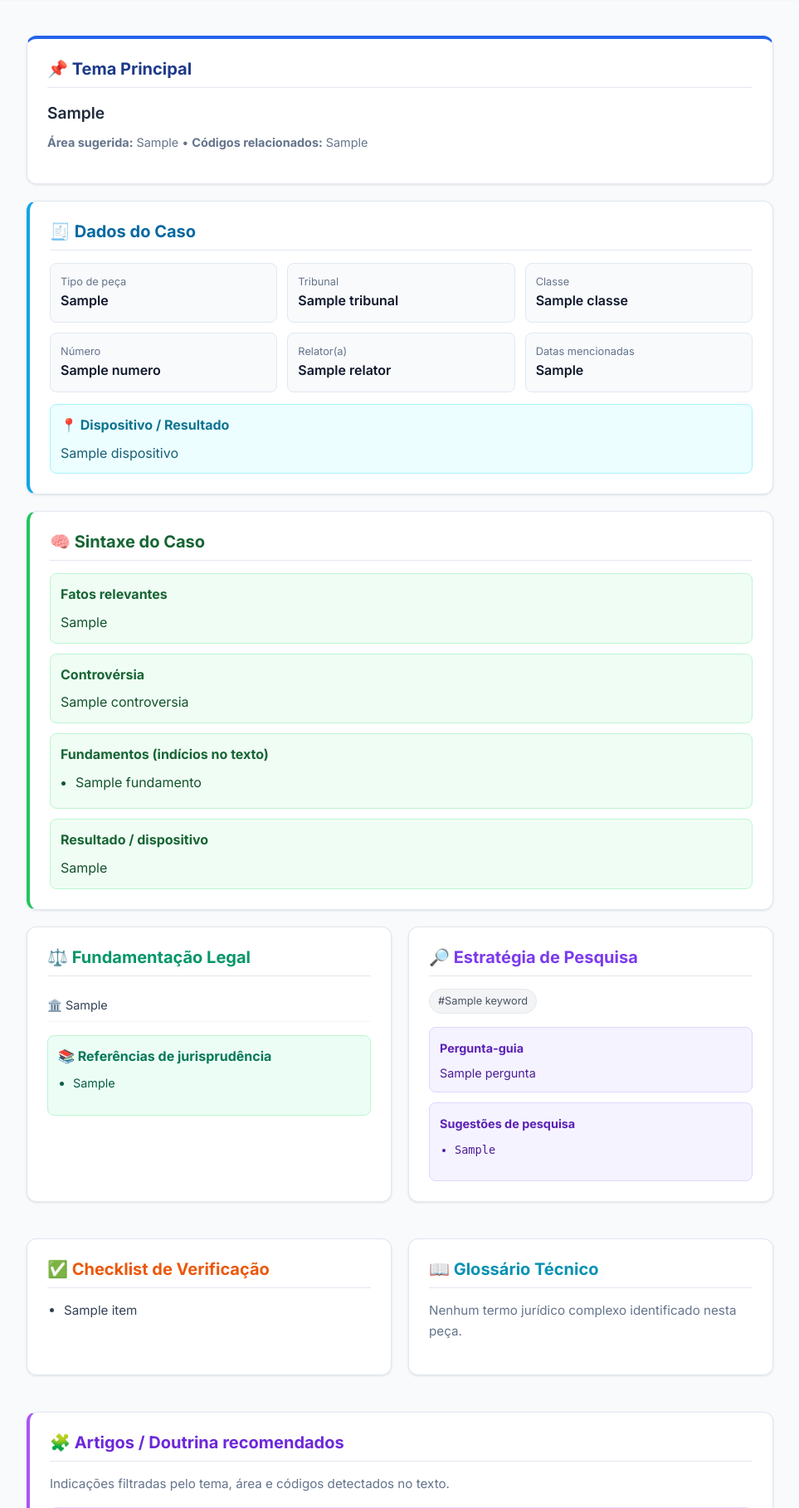
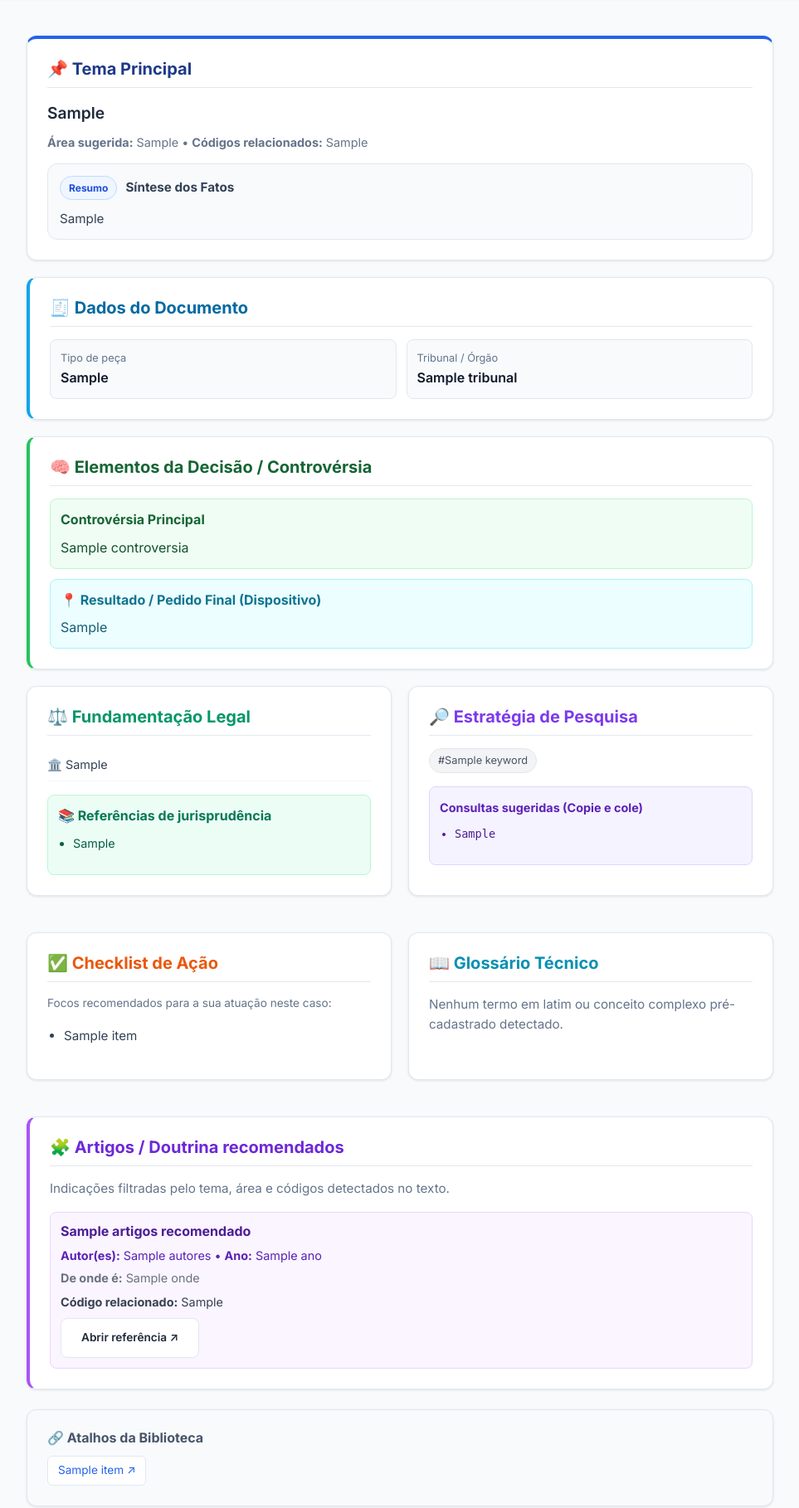
Before and after one commit to sabrinaandraderocha-cmyk/lumen-juridico, a Flask app: template templates/resultado.html in a window 1280 px wide. Shown: the part 395-2213 px from the top of the page at 83% size, without its empty margins (158-1121 px from the left). Run offline with Flask 3, Linux system fonts and the light colour scheme; the template is opened without the code that fills it: most values are stand-ins (such as "Sample title", 1, 10 or a date in 2020).

Commit message:
Atualizar o resultado.html

```diff
--- a/templates/resultado.html
+++ b/templates/resultado.html
@@ -33,9 +33,6 @@
 
   <div style="max-width: 900px; margin: 0 auto;">
 
-    <!-- =======================
-         TEMA + SÍNTESE
-         ======================= -->
     <section class="card shadow-sm" style="margin-bottom: 20px; border-top: 4px solid #2563eb;">
       <h2 style="color: #1e3a8a; display: flex; align-items: center; gap: 8px;">
         📌 Tema Principal
@@ -57,142 +54,58 @@
         </p>
       {% endif %}
 
-      {# ===== SÍNTESE DO CASO "LIMPA" ===== #}
-      {% if out.resumo %}
-        {% set resumo_limpo = (out.resumo
-          | replace("EMENTA:", "")
-          | replace("Ementa:", "")
-          | replace("EMENTA", "")
-          | replace("Ementa", "")
-          | trim
-        ) %}
-
-        {% if resumo_limpo and (resumo_limpo|length) >= 40 %}
-          <div class="syn-box">
-            <div class="syn-head">
-              <span class="syn-badge">Resumo</span>
-              <span class="syn-title">Síntese do caso</span>
-            </div>
-            <p class="syn-text">{{ resumo_limpo }}</p>
+      {# ===== SÍNTESE DO CASO (Agora alimentada pela IA) ===== #}
+      {% if out.sintaxe_caso and out.sintaxe_caso.fatos_relevantes %}
+        <div class="syn-box">
+          <div class="syn-head">
+            <span class="syn-badge">Resumo</span>
+            <span class="syn-title">Síntese dos Fatos</span>
           </div>
-        {% else %}
-          <div class="syn-box syn-empty">
-            <div class="syn-head">
-              <span class="syn-badge">Resumo</span>
-              <span class="syn-title">Síntese do caso</span>
-            </div>
-            <p class="syn-text muted">
-              Sem ementa clara no texto enviado. Use a “Sintaxe do Caso” abaixo para entender fatos, controvérsia e resultado.
-            </p>
-          </div>
-        {% endif %}
+          <p class="syn-text">{{ out.sintaxe_caso.fatos_relevantes }}</p>
+        </div>
       {% endif %}
     </section>
 
-    <!-- =======================
-         METADADOS DO CASO + DISPOSITIVO
-         ======================= -->
-    {% if out.meta or out.dispositivo %}
+    {% if out.meta.tipo_peca_detectado or out.meta.tribunal %}
       <section class="card shadow-sm" style="margin-bottom: 20px; border-left: 4px solid #0ea5e9;">
         <h2 style="color: #0369a1; display: flex; align-items: center; gap: 8px;">
-          🧾 Dados do Caso
+          🧾 Dados do Documento
         </h2>
 
-        {% set meta = out.meta or {} %}
         <div style="display:grid; grid-template-columns: repeat(auto-fit, minmax(220px, 1fr)); gap: 12px; margin-top: 10px;">
           <div style="background:#f8fafc; border:1px solid #e2e8f0; border-radius:8px; padding:12px;">
             <div class="muted" style="font-size:0.8rem;">Tipo de peça</div>
-            <div style="font-weight:600; color:#0f172a;">{{ meta.tipo_peca_detectado or "—" }}</div>
+            <div style="font-weight:600; color:#0f172a;">{{ out.meta.tipo_peca_detectado or "Não identificado" }}</div>
           </div>
 
           <div style="background:#f8fafc; border:1px solid #e2e8f0; border-radius:8px; padding:12px;">
-            <div class="muted" style="font-size:0.8rem;">Tribunal</div>
-            <div style="font-weight:600; color:#0f172a;">{{ meta.tribunal or "—" }}</div>
-          </div>
-
-          <div style="background:#f8fafc; border:1px solid #e2e8f0; border-radius:8px; padding:12px;">
-            <div class="muted" style="font-size:0.8rem;">Classe</div>
-            <div style="font-weight:600; color:#0f172a;">{{ meta.classe or "—" }}</div>
-          </div>
-
-          <div style="background:#f8fafc; border:1px solid #e2e8f0; border-radius:8px; padding:12px;">
-            <div class="muted" style="font-size:0.8rem;">Número</div>
-            <div style="font-weight:600; color:#0f172a;">
-              {% if meta.numero %}{{ meta.numero }}{% elif meta.numero_cnj %}{{ meta.numero_cnj }}{% else %}—{% endif %}
-            </div>
-          </div>
-
-          <div style="background:#f8fafc; border:1px solid #e2e8f0; border-radius:8px; padding:12px;">
-            <div class="muted" style="font-size:0.8rem;">Relator(a)</div>
-            <div style="font-weight:600; color:#0f172a;">{{ meta.relator or "—" }}</div>
-          </div>
-
-          <div style="background:#f8fafc; border:1px solid #e2e8f0; border-radius:8px; padding:12px;">
-            <div class="muted" style="font-size:0.8rem;">Datas mencionadas</div>
-            <div style="font-weight:600; color:#0f172a;">
-              {% if meta.datas_mencionadas %}
-                {{ meta.datas_mencionadas|join(" • ") }}
-              {% else %}
-                —
-              {% endif %}
-            </div>
+            <div class="muted" style="font-size:0.8rem;">Tribunal / Órgão</div>
+            <div style="font-weight:600; color:#0f172a;">{{ out.meta.tribunal or "Não especificado" }}</div>
           </div>
         </div>
-
-        {% if out.dispositivo %}
-          <div style="margin-top:14px; background:#ecfeff; border:1px solid #a5f3fc; padding:12px; border-radius:8px;">
-            <strong style="color:#0e7490;">📍 Dispositivo / Resultado</strong>
-            <p style="margin:8px 0 0 0; color:#155e75; line-height:1.55;">
-              {{ out.dispositivo }}
-            </p>
-          </div>
-        {% endif %}
       </section>
     {% endif %}
 
-    <!-- =======================
-         SINTAXE DO CASO
-         ======================= -->
     {% if out.sintaxe_caso %}
       <section class="card shadow-sm" style="margin-bottom: 20px; border-left: 4px solid #22c55e;">
         <h2 style="color: #166534; display: flex; align-items: center; gap: 8px;">
-          🧠 Sintaxe do Caso
+          🧠 Elementos da Decisão / Controvérsia
         </h2>
 
         <div style="display:grid; grid-template-columns: 1fr; gap: 12px; margin-top: 10px;">
-          {% if out.sintaxe_caso.fatos_relevantes %}
+          {% if out.sintaxe_caso.controversia %}
             <div style="background:#f0fdf4; border:1px solid #bbf7d0; padding:12px; border-radius:8px;">
-              <strong style="color:#166534;">Fatos relevantes</strong>
+              <strong style="color:#166534;">Controvérsia Principal</strong>
               <p style="margin:8px 0 0 0; color:#14532d; line-height:1.55;">
-                {{ out.sintaxe_caso.fatos_relevantes }}
+                {{ out.sintaxe_caso.controversia }}
               </p>
             </div>
           {% endif %}
 
-          {% if out.sintaxe_caso.controversia or out.pergunta %}
-            <div style="background:#f0fdf4; border:1px solid #bbf7d0; padding:12px; border-radius:8px;">
-              <strong style="color:#166534;">Controvérsia</strong>
-              <p style="margin:8px 0 0 0; color:#14532d; line-height:1.55;">
-                {{ out.sintaxe_caso.controversia or out.pergunta }}
-              </p>
-            </div>
-          {% endif %}
-
-          {% if out.sintaxe_caso.fundamentos %}
-            <div style="background:#f0fdf4; border:1px solid #bbf7d0; padding:12px; border-radius:8px;">
-              <strong style="color:#166534;">Fundamentos (indícios no texto)</strong>
-              <ul style="margin:8px 0 0 0; padding-left: 18px; color:#14532d; line-height:1.6;">
-                {% for fx in out.sintaxe_caso.fundamentos %}
-                  <li style="margin-bottom:6px;">{{ fx }}</li>
-                {% endfor %}
-              </ul>
-            </div>
-          {% endif %}
-
           {% if out.sintaxe_caso.resultado_dispositivo %}
-            <div style="background:#f0fdf4; border:1px solid #bbf7d0; padding:12px; border-radius:8px;">
-              <strong style="color:#166534;">Resultado / dispositivo</strong>
-              <p style="margin:8px 0 0 0; color:#14532d; line-height:1.55;">
+            <div style="background:#ecfeff; border:1px solid #a5f3fc; padding:12px; border-radius:8px;">
+              <strong style="color:#0e7490;">📍 Resultado / Pedido Final (Dispositivo)</strong>
+              <p style="margin:8px 0 0 0; color:#155e75; line-height:1.55;">
                 {{ out.sintaxe_caso.resultado_dispositivo }}
               </p>
             </div>
@@ -201,9 +114,6 @@
       </section>
     {% endif %}
 
-    <!-- =======================
-         GRID 1: FUNDAMENTOS + PESQUISA
-         ======================= -->
     <div style="display: grid; grid-template-columns: repeat(auto-fit, minmax(300px, 1fr)); gap: 20px;">
 
       <section class="card shadow-sm">
@@ -220,7 +130,7 @@
             {% endfor %}
           </ul>
         {% else %}
-          <p class="muted">Nenhuma norma específica detectada.</p>
+          <p class="muted">Nenhuma norma específica destacada.</p>
         {% endif %}
 
         {% if out.fundamentos_juris %}
@@ -250,18 +160,9 @@
           </div>
         {% endif %}
 
-        {% if out.pergunta %}
-          <div style="background:#f5f3ff; padding: 12px; border-radius: 8px; border: 1px solid #ddd6fe; margin-bottom: 12px;">
-            <strong style="color:#5b21b6; font-size: 0.9rem;">Pergunta-guia</strong>
-            <p style="margin: 6px 0 0 0; font-size: 0.9rem; color:#4c1d95; line-height:1.5;">
-              {{ out.pergunta }}
-            </p>
-          </div>
-        {% endif %}
-
         {% if out.queries_juris %}
           <div style="background: #f5f3ff; padding: 12px; border-radius: 8px; border: 1px solid #ddd6fe;">
-            <strong style="color: #5b21b6; font-size: 0.9rem;">Sugestões de pesquisa</strong>
+            <strong style="color: #5b21b6; font-size: 0.9rem;">Consultas sugeridas (Copie e cole)</strong>
             <ul style="margin-top: 8px; padding-left: 18px; font-size: 0.85rem; color: #4c1d95;">
               {% for q in out.queries_juris %}
                 <li style="margin-bottom: 6px;"><code>{{ q }}</code></li>
@@ -272,15 +173,14 @@
       </section>
     </div>
 
-    <!-- =======================
-         GRID 2: CHECKLIST + GLOSSÁRIO
-         ======================= -->
     <div style="display: grid; grid-template-columns: repeat(auto-fit, minmax(300px, 1fr)); gap: 20px; margin-top: 20px;">
 
       <section class="card shadow-sm">
         <h2 style="color: #ea580c; display: flex; align-items: center; gap: 8px;">
-          ✅ Checklist de Verificação
+          ✅ Checklist de Ação
         </h2>
+        <p class="muted" style="font-size: 0.85rem; margin-top: 4px;">Focos recomendados para a sua atuação neste caso:</p>
+
         {% if out.checklist %}
           <ul style="padding-left: 20px; color: #334155; line-height: 1.6; margin-top: 10px;">
             {% for item in out.checklist %}
@@ -312,15 +212,12 @@
             Fonte do glossário: <a href="{{ out.glossario_source }}" target="_blank">{{ out.glossario_source }}</a>
           </p>
         {% else %}
-          <p class="muted" style="margin-top:10px;">Nenhum termo jurídico complexo identificado nesta peça.</p>
+          <p class="muted" style="margin-top:10px;">Nenhum termo em latim ou conceito complexo pré-cadastrado detectado.</p>
         {% endif %}
       </section>
 
     </div>
 
-    <!-- =======================
-         ARTIGOS RECOMENDADOS
-         ======================= -->
     {% if out.artigos_recomendados %}
       <section class="card shadow-sm" style="margin-top: 20px; border-left: 4px solid #a855f7;">
         <h2 style="color:#6d28d9; display:flex; align-items:center; gap:8px;">
@@ -365,9 +262,6 @@
       </section>
     {% endif %}
 
-    <!-- =======================
-         BIBLIOTECA (sem mexer)
-         ======================= -->
     {% if out.sugestoes %}
       <section class="card shadow-sm" style="margin-top: 20px; background: #f8fafc;">
         <h3 style="font-size: 1rem; color: #475569; margin-bottom: 12px;">🔗 Atalhos da Biblioteca</h3>
@@ -408,7 +302,6 @@
       const tema = {{ (out.tema_principal or "Análise")|tojson }};
       const area = {{ (out.area_sugerida or "")|tojson }};
       const codigos = {{ (out.codigos_relacionados or [])|tojson }};
-      const resumo = {{ (out.resumo or "")|tojson }};
       const normas = {{ (out.fundamentos_normas or [])|tojson }};
       const juris = {{ (out.fundamentos_juris or [])|tojson }};
       const checklist = {{ (out.checklist or [])|tojson }};
@@ -418,11 +311,7 @@
 
       const metaTxt =
         `Tipo: ${(meta.tipo_peca_detectado || '—')}\n` +
-        `Tribunal: ${(meta.tribunal || '—')}\n` +
-        `Classe: ${(meta.classe || '—')}\n` +
-        `Número: ${(meta.numero || meta.numero_cnj || '—')}\n` +
-        `Relator(a): ${(meta.relator || '—')}\n` +
-        `Datas: ${(meta.datas_mencionadas && meta.datas_mencionadas.length ? meta.datas_mencionadas.join(' • ') : '—')}`;
+        `Tribunal: ${(meta.tribunal || '—')}`;
 
       const sintaxeTxt =
         (sintaxe && Object.keys(sintaxe).length)
@@ -436,7 +325,7 @@
       const artigosTxt =
         (artigos && artigos.length)
           ? artigos.map(a =>
-              `• ${a.titulo}\n  - Autor(es): ${a.autores || '—'}\n  - Ano: ${a.ano || '—'}\n  - De onde é: ${a.onde || '—'}\n  - Código: ${(a.codigo_relacionado && a.codigo_relacionado.length ? a.codigo_relacionado.join(', ') : '—')}`
+              `• ${a.titulo}\n  - Autor(es): ${a.autores || '—'}\n  - De onde é: ${a.onde || '—'}`
             ).join("\n\n")
           : "—";
 
@@ -447,12 +336,11 @@
         (area ? `ÁREA SUGERIDA: ${area}\n` : "") +
         (codigos && codigos.length ? `CÓDIGOS RELACIONADOS: ${codigos.join(', ')}\n` : "") +
         `\nDADOS DO CASO:\n${metaTxt}\n\n` +
-        `SÍNTESE DO CASO:\n${resumo}\n\n` +
-        (sintaxeTxt ? `SINTAXE DO CASO:\n${sintaxeTxt}\n\n` : "") +
+        `ANÁLISE DO CASO:\n${sintaxeTxt}\n\n` +
         `FUNDAMENTAÇÃO LEGAL:\n${normas.map(n => '• ' + n).join('\n') || '—'}\n\n` +
         `JURISPRUDÊNCIA / REFERÊNCIAS:\n${juris.map(j => '• ' + j).join('\n') || '—'}\n\n` +
         `CHECKLIST PRÁTICO:\n${checklist.map(c => '[ ] ' + c).join('\n') || '—'}\n\n` +
-        `ARTIGOS / DOUTRINA RECOMENDADOS:\n${artigosTxt}`;
+        `DOUTRINA RECOMENDADA:\n${artigosTxt}`;
 
       copyTextToClipboard(texto).then(() => alert("Relatório completo copiado! 📋"));
     }
@@ -469,7 +357,7 @@
     .shadow-sm { box-shadow: 0 1px 3px rgba(0,0,0,0.1); }
     .btn:hover { opacity: 0.9; transform: translateY(-1px); }
 
-    /* ===== SÍNTESE DO CASO (LIMPA) ===== */
+    /* ===== SÍNTESE DO CASO ===== */
     .syn-box{
       background:#f8fafc;
       border:1px solid #e2e8f0;
@@ -502,13 +390,6 @@
       line-height:1.65;
       color:#334155;
       font-size:0.95rem;
-      display:-webkit-box;
-      -webkit-line-clamp:6;
-      -webkit-box-orient:vertical;
-      overflow:hidden;
-    }
-    .syn-empty .syn-text{
-      -webkit-line-clamp:unset;
     }
   </style>
 
```
